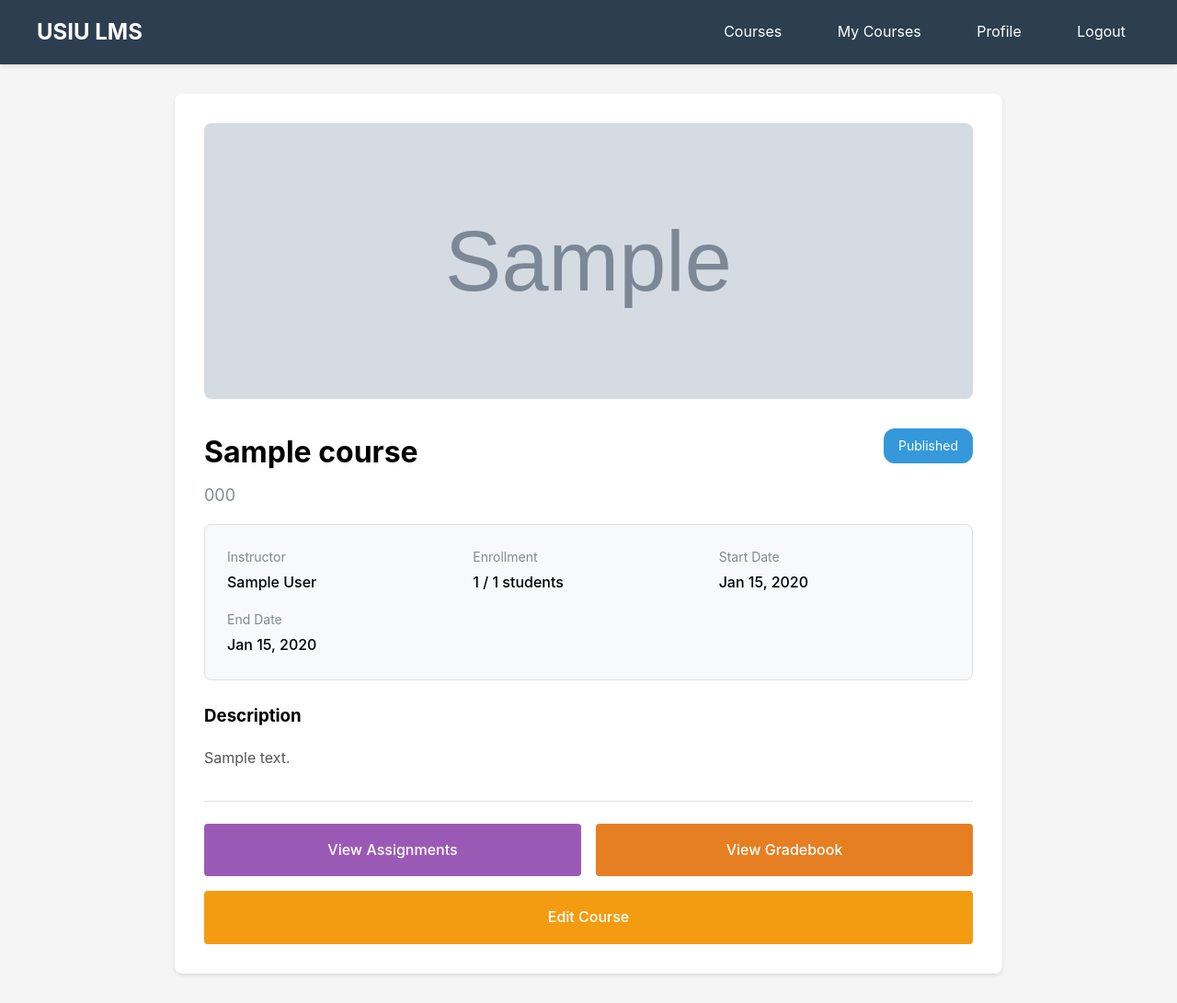
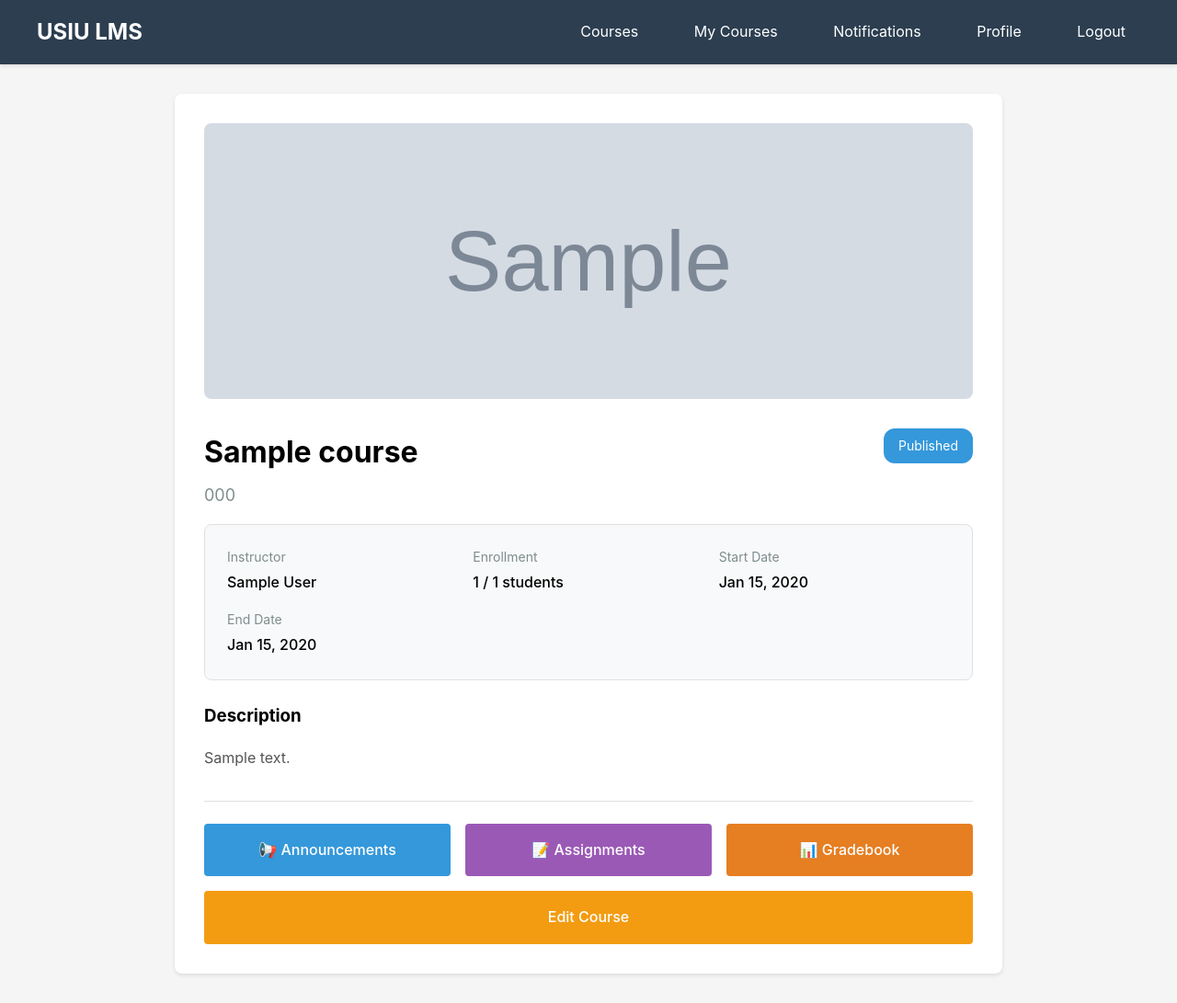
Before and after one commit to lizardcat/django-lms, a Django app: page /courses/1/ in a window 1280 px wide. Shown: the whole page at 92% size. Run offline with Django 5.2, Linux system fonts and the light colour scheme; a user stored in the database is signed in; tables that the repository leaves empty hold one stand-in row (values such as "Sample post"); grey boxes marked "Sample" are stand-in pictures; parts of the project's set-up code (start-up, migrations or seed data) failed here and were passed over.

Commit message:
Updating templates with new apps

```diff
--- a/templates/base.html
+++ b/templates/base.html
@@ -88,6 +88,7 @@
                 <a href="{% url 'course_list' %}">Courses</a>
                 {% if user.is_authenticated %}
                     <a href="{% url 'my_courses' %}">My Courses</a>
+                    <a href="{% url 'notification_list' %}">Notifications</a>
                     <a href="{% url 'profile' %}">Profile</a>
                     <a href="{% url 'logout' %}">Logout</a>
                 {% else %}
--- a/templates/courses/course_detail.html
+++ b/templates/courses/course_detail.html
@@ -53,20 +53,24 @@
         <div style="border-top: 1px solid #e0e0e0; padding-top: 1.5rem;">
             {% if user.is_authenticated %}
                 {% if user == course.instructor or is_enrolled %}
-                    <div style="display: grid; grid-template-columns: repeat(2, 1fr); gap: 1rem; margin-bottom: 1rem;">
+                    <div style="display: grid; grid-template-columns: repeat(3, 1fr); gap: 1rem; margin-bottom: 1rem;">
+                        <a href="{% url 'course_announcements' course.id %}"
+                           style="text-align: center; padding: 1rem; background-color: #3498db; color: white; text-decoration: none; border-radius: 4px; font-weight: 500;">
+                            📢 Announcements
+                        </a>
                         <a href="{% url 'assignment_list' course.id %}"
                            style="text-align: center; padding: 1rem; background-color: #9b59b6; color: white; text-decoration: none; border-radius: 4px; font-weight: 500;">
-                            View Assignments
+                            📝 Assignments
                         </a>
                         {% if user == course.instructor %}
                         <a href="{% url 'course_gradebook' course.id %}"
                            style="text-align: center; padding: 1rem; background-color: #e67e22; color: white; text-decoration: none; border-radius: 4px; font-weight: 500;">
-                            View Gradebook
+                            📊 Gradebook
                         </a>
                         {% else %}
                         <a href="{% url 'student_grades' course.id %}"
                            style="text-align: center; padding: 1rem; background-color: #e67e22; color: white; text-decoration: none; border-radius: 4px; font-weight: 500;">
-                            View My Grades
+                            📊 My Grades
                         </a>
                         {% endif %}
                     </div>
```
